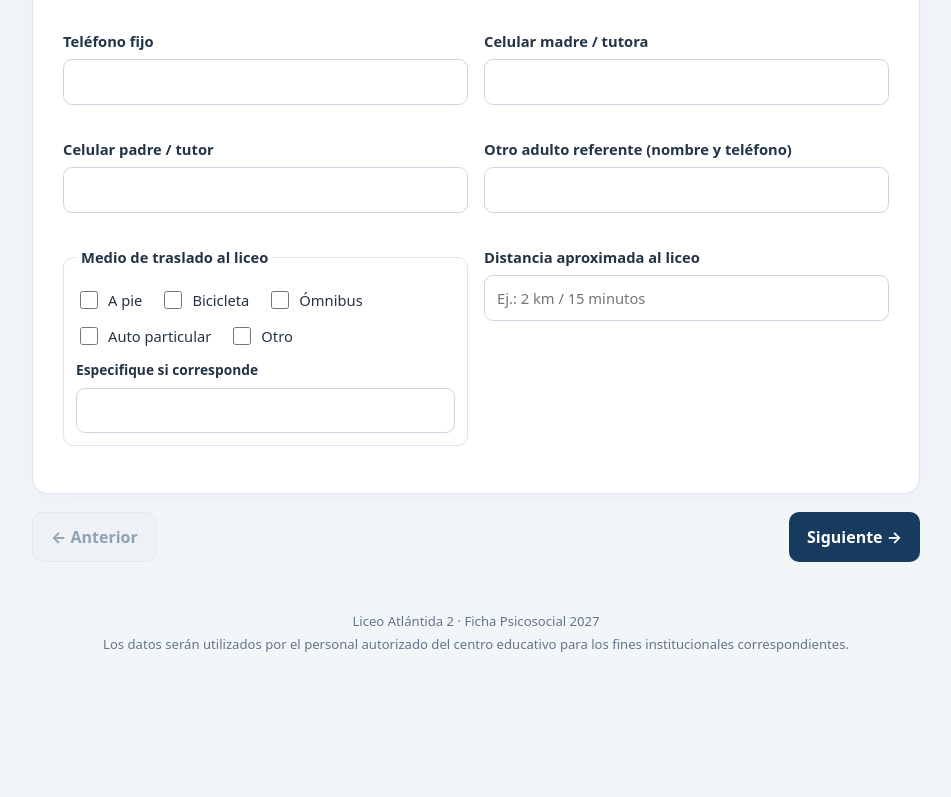
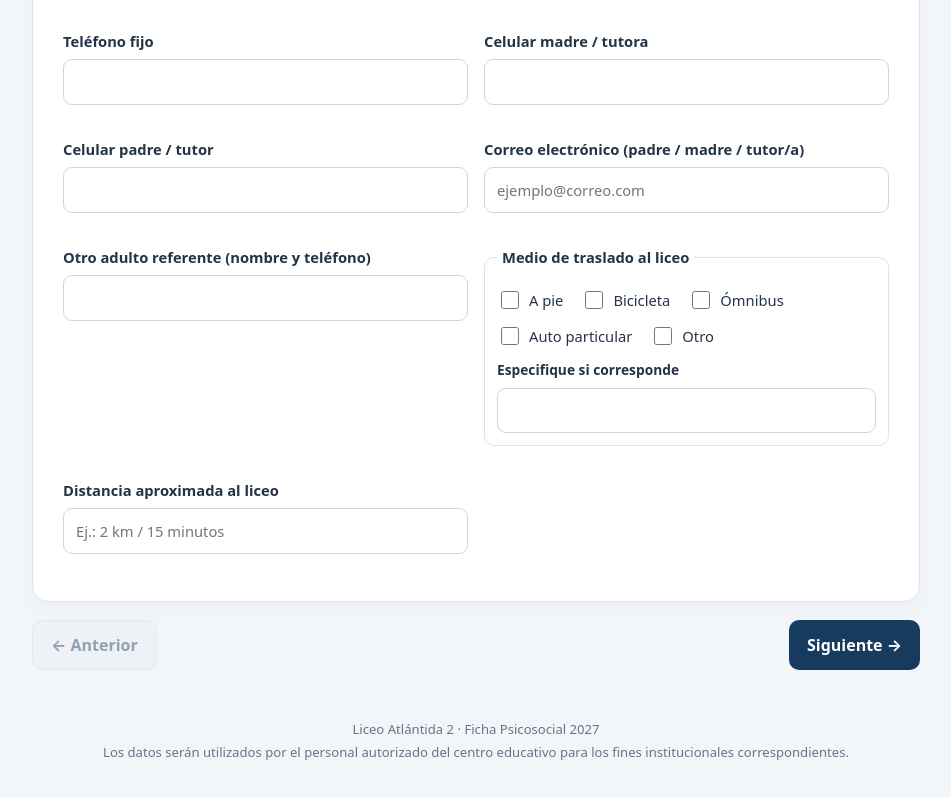
Before and after one commit to liceoatlantida2informatica-byte/Formulario-psicosocial-Atl-ntida, a plain HTML site: page index.html in a window 1280 px wide. Shown: the part 1441-2238 px from the top of the page, without its empty margins (164-1115 px from the left). Before the commit the page ends 2130 px from the top, so only its background shows below. Drawn offline with Linux system fonts and the light colour scheme.

Commit message:
Update index.html

```diff
--- a/index.html
+++ b/index.html
@@ -49,6 +49,7 @@
         <label class="field">Teléfono fijo <input name="landline" inputmode="tel"></label>
         <label class="field">Celular madre / tutora <input name="motherPhone" inputmode="tel"></label>
         <label class="field">Celular padre / tutor <input name="fatherPhone" inputmode="tel"></label>
+        <label class="field">Correo electrónico (padre / madre / tutor/a) <input name="parentEmail" type="email" autocomplete="email" placeholder="ejemplo@correo.com"></label>
         <label class="field">Otro adulto referente (nombre y teléfono) <input name="otherAdult"></label>
         <fieldset class="field"><legend>Medio de traslado al liceo</legend><div class="check-grid">
           <label><input type="checkbox" name="transport" value="A pie"> A pie</label><label><input type="checkbox" name="transport" value="Bicicleta"> Bicicleta</label><label><input type="checkbox" name="transport" value="Ómnibus"> Ómnibus</label><label><input type="checkbox" name="transport" value="Auto particular"> Auto particular</label><label><input type="checkbox" name="transport" value="Otro"> Otro</label></div><label class="subfield">Especifique si corresponde <input name="transportOther"></label></fieldset>
```
